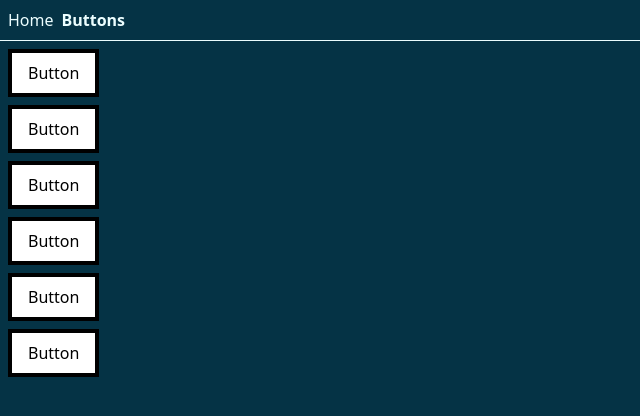
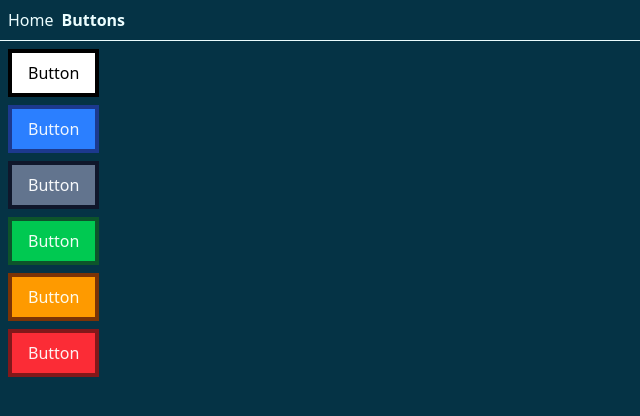
Before and after one commit to SmackSmash/comps-ts, a React (Vite) app: page /buttons in a window 1280 px wide. Shown: the top 416 px of the page, without its empty margins (0-640 px from the left). Built offline with nearby package versions, Linux system fonts and the light colour scheme.

Commit message:
Added styles for diffent button types

```diff
--- a/package.json
+++ b/package.json
@@ -15,6 +15,7 @@
     "@tanstack/react-router-devtools": "^1.127.8",
     "react": "^19.1.0",
     "react-dom": "^19.1.0",
+    "tailwind-merge": "^3.3.1",
     "tailwindcss": "^4.1.11"
   },
   "devDependencies": {
--- a/src/components/Button.tsx
+++ b/src/components/Button.tsx
@@ -1,16 +1,36 @@
 import type { FC, ReactNode } from 'react';
+import { twMerge } from 'tailwind-merge';
 
 const Button: FC<{
   style?: 'primary' | 'secondary' | 'success' | 'warning' | 'danger';
   outline?: boolean;
   rounded?: boolean;
   children: ReactNode;
-}> = ({ children }) => {
-  return (
-    <button className='cursor-pointer border-4 border-black bg-white px-4 py-2 text-black'>
-      {children}
-    </button>
-  );
+}> = ({ style, children }) => {
+  const defaultStyles = 'cursor-pointer border-4 border-black bg-white px-4 py-2 text-black';
+  let computedStyles = '';
+
+  switch (style) {
+    case 'primary':
+      computedStyles = twMerge(defaultStyles, 'bg-blue-500 border-blue-900 text-blue-50');
+      break;
+    case 'secondary':
+      computedStyles = twMerge(defaultStyles, 'bg-slate-500 border-slate-900 text-slate-50');
+      break;
+    case 'success':
+      computedStyles = twMerge(defaultStyles, 'bg-green-500 border-green-900 text-green-50');
+      break;
+    case 'warning':
+      computedStyles = twMerge(defaultStyles, 'bg-amber-500 border-amber-900 text-amber-50');
+      break;
+    case 'danger':
+      computedStyles = twMerge(defaultStyles, 'bg-red-500 border-red-900 text-red-50');
+      break;
+    default:
+      computedStyles = defaultStyles;
+  }
+
+  return <button className={computedStyles}>{children}</button>;
 };
 
 export default Button;
--- a/src/routes/buttons.tsx
+++ b/src/routes/buttons.tsx
@@ -7,10 +7,10 @@ const Buttons = () => {
       <div className='flex flex-col gap-2'>
         <Button>Button</Button>
         <Button style='primary'>Button</Button>
-        <Button style='primary'>Button</Button>
-        <Button style='primary'>Button</Button>
-        <Button style='primary'>Button</Button>
-        <Button style='primary'>Button</Button>
+        <Button style='secondary'>Button</Button>
+        <Button style='success'>Button</Button>
+        <Button style='warning'>Button</Button>
+        <Button style='danger'>Button</Button>
       </div>
     </div>
   );
```
Also changed, not shown: 1 other file (tests, documents, lock files or other folders).
